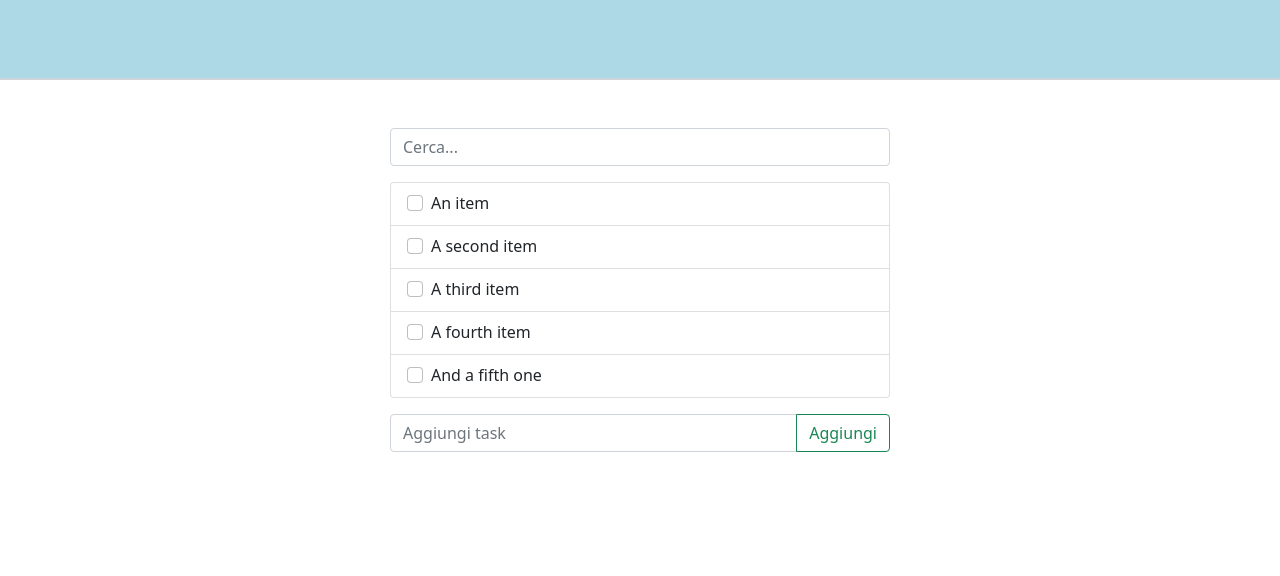
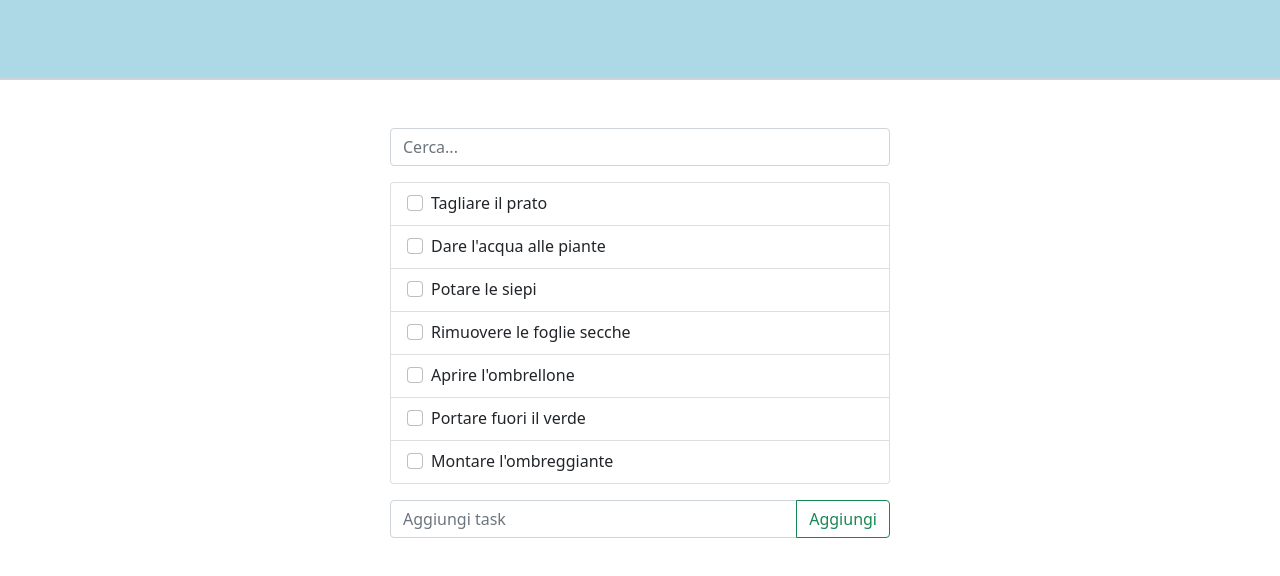
Before and after one commit to marcocareddu/vue-todolist, a plain HTML site: page index.html in a window 1280 px wide. Drawn offline with nearby package versions, Linux system fonts and the light colour scheme.

Commit message:
HTML - Removed mokup <li> & added Vue

```diff
--- a/index.html
+++ b/index.html
@@ -39,43 +39,11 @@
 
                 <!-- List -->
                 <ul class="list-group">
-                    <li class="list-group-item">
+                    <li v-for="task in list" class="list-group-item">
                         <div class="form-check">
                             <input class="form-check-input" type="checkbox" value="">
                             <label class="form-check-label" for="flexCheckDefault">
-                                An item
-                            </label>
-                        </div>
-                    </li>
-                    <li class="list-group-item">
-                        <div class="form-check">
-                            <input class="form-check-input" type="checkbox" value="">
-                            <label class="form-check-label" for="flexCheckDefault">
-                                A second item
-                            </label>
-                        </div>
-                    </li>
-                    <li class="list-group-item">
-                        <div class="form-check">
-                            <input class="form-check-input" type="checkbox" value="">
-                            <label class="form-check-label" for="flexCheckDefault">
-                                A third item
-                            </label>
-                        </div>
-                    </li>
-                    <li class="list-group-item">
-                        <div class="form-check">
-                            <input class="form-check-input" type="checkbox" value="">
-                            <label class="form-check-label" for="flexCheckDefault">
-                                A fourth item
-                            </label>
-                        </div>
-                    </li>
-                    <li class="list-group-item">
-                        <div class="form-check">
-                            <input class="form-check-input" type="checkbox" value="">
-                            <label class="form-check-label" for="flexCheckDefault">
-                                And a fifth one
+                                {{task.text}}
                             </label>
                         </div>
                     </li>
```
